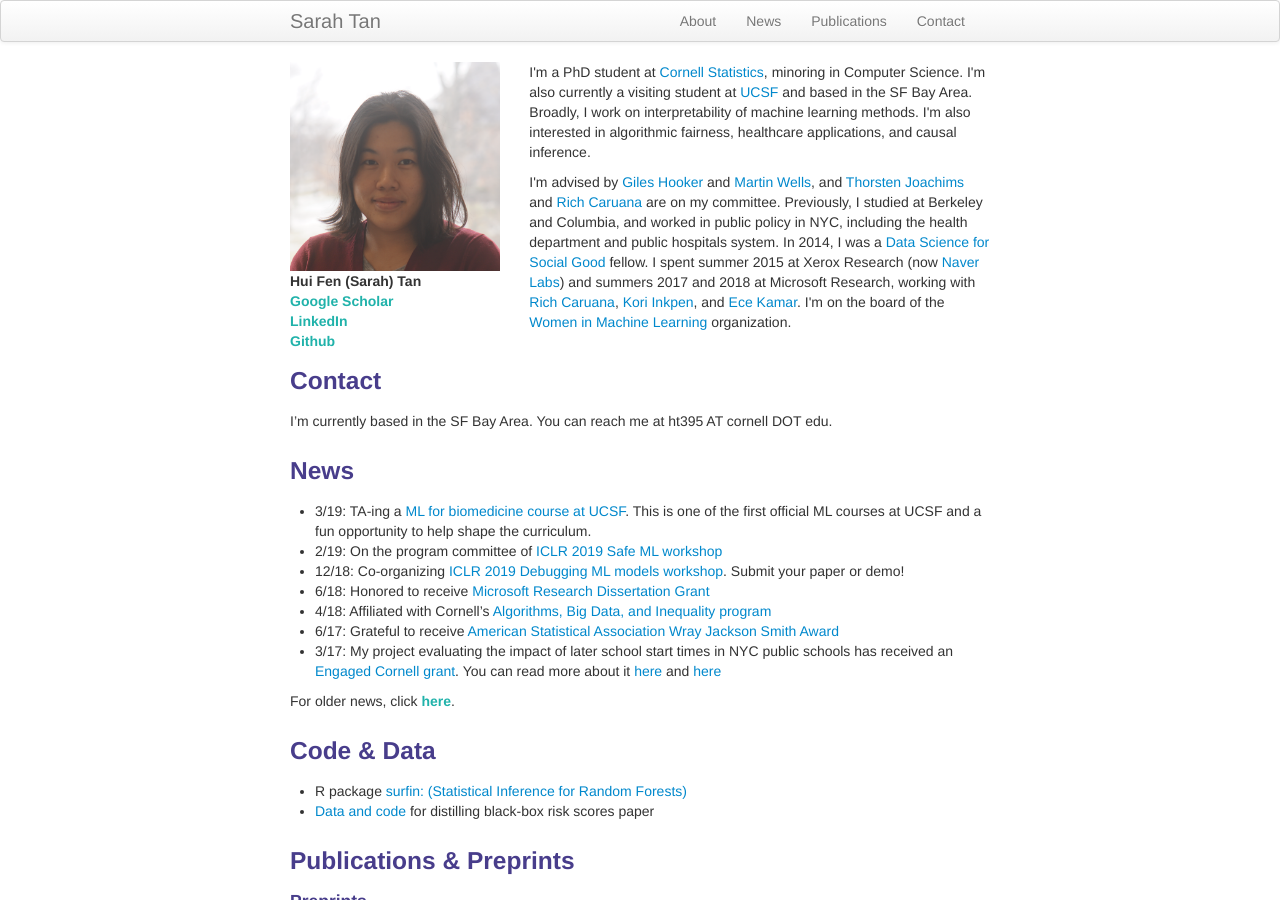
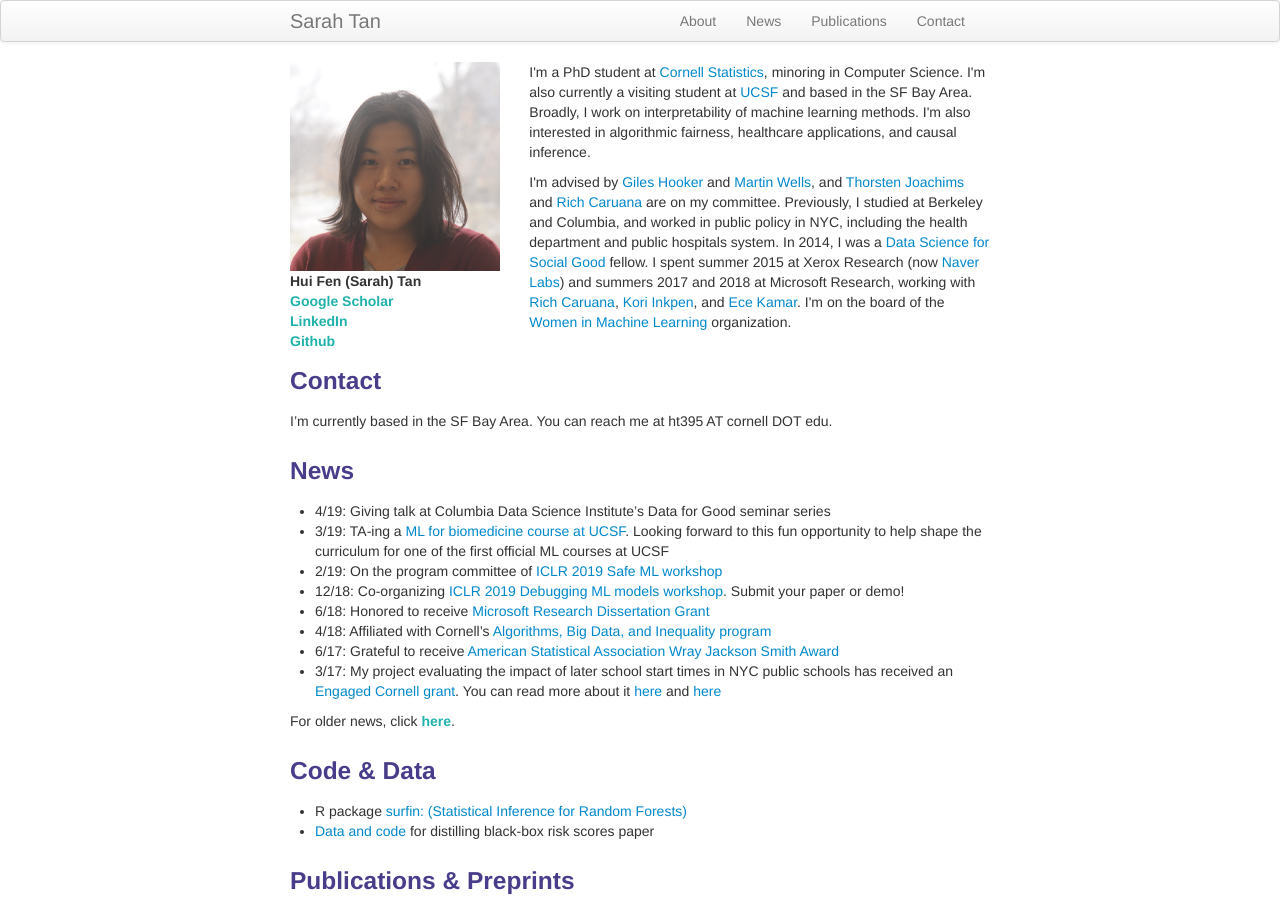
Before and after one commit to shftan/shftan.github.io, a Jekyll site: the page built from index.md, in a window 1280 px wide and 900 px high. Built offline with Jekyll 4.4.1, drawn with Linux system fonts in a browser that asks for light colours.

Commit message:
Update index.md

```diff
--- a/index.md
+++ b/index.md
@@ -30,7 +30,8 @@ I'm currently based in the SF Bay Area. You can reach me at ht395 AT cornell DOT
 
 <div class="row-fluid" id="news"><h3>News</h3>
 </div>
-- 3/19: TA-ing a [ML for biomedicine course at UCSF](http://ticr.ucsf.edu/courses/schedule/machine_learning.html). This is one of the first official ML courses at UCSF and a fun opportunity to help shape the curriculum.
+- 4/19: Giving talk at Columbia Data Science Institute's Data for Good seminar series
+- 3/19: TA-ing a [ML for biomedicine course at UCSF](http://ticr.ucsf.edu/courses/schedule/machine_learning.html). Looking forward to this fun opportunity to help shape the curriculum for one of the first official ML courses at UCSF
 - 2/19: On the program committee of [ICLR 2019 Safe ML workshop](https://sites.google.com/view/safeml-iclr2019/home)
 - 12/18: Co-organizing [ICLR 2019 Debugging ML models workshop](https://debug-ml-iclr2019.github.io/). Submit your paper or demo!
 - 6/18: Honored to receive [Microsoft Research Dissertation Grant](https://www.microsoft.com/en-us/research/academic-program/dissertation-grant/#!grant-recipients)
```
